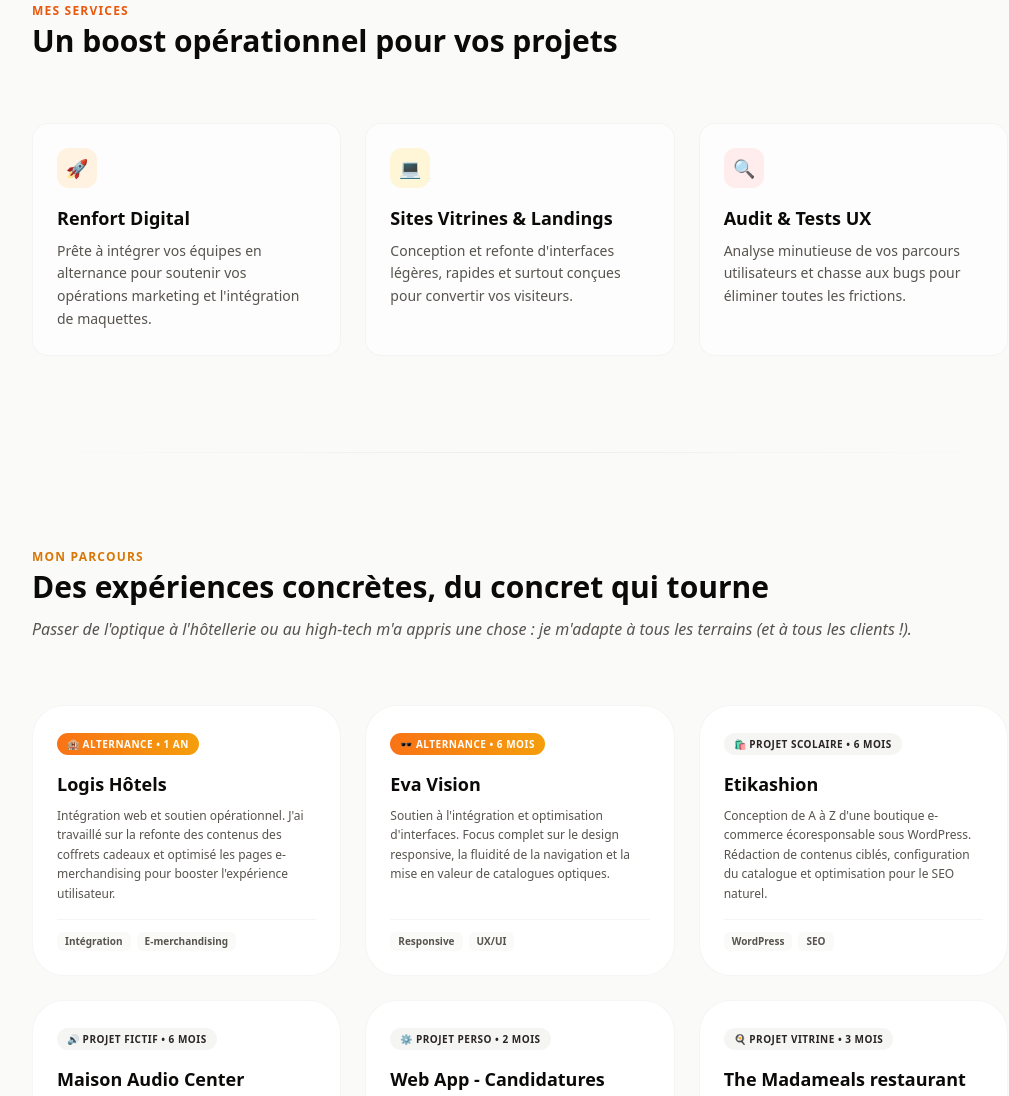
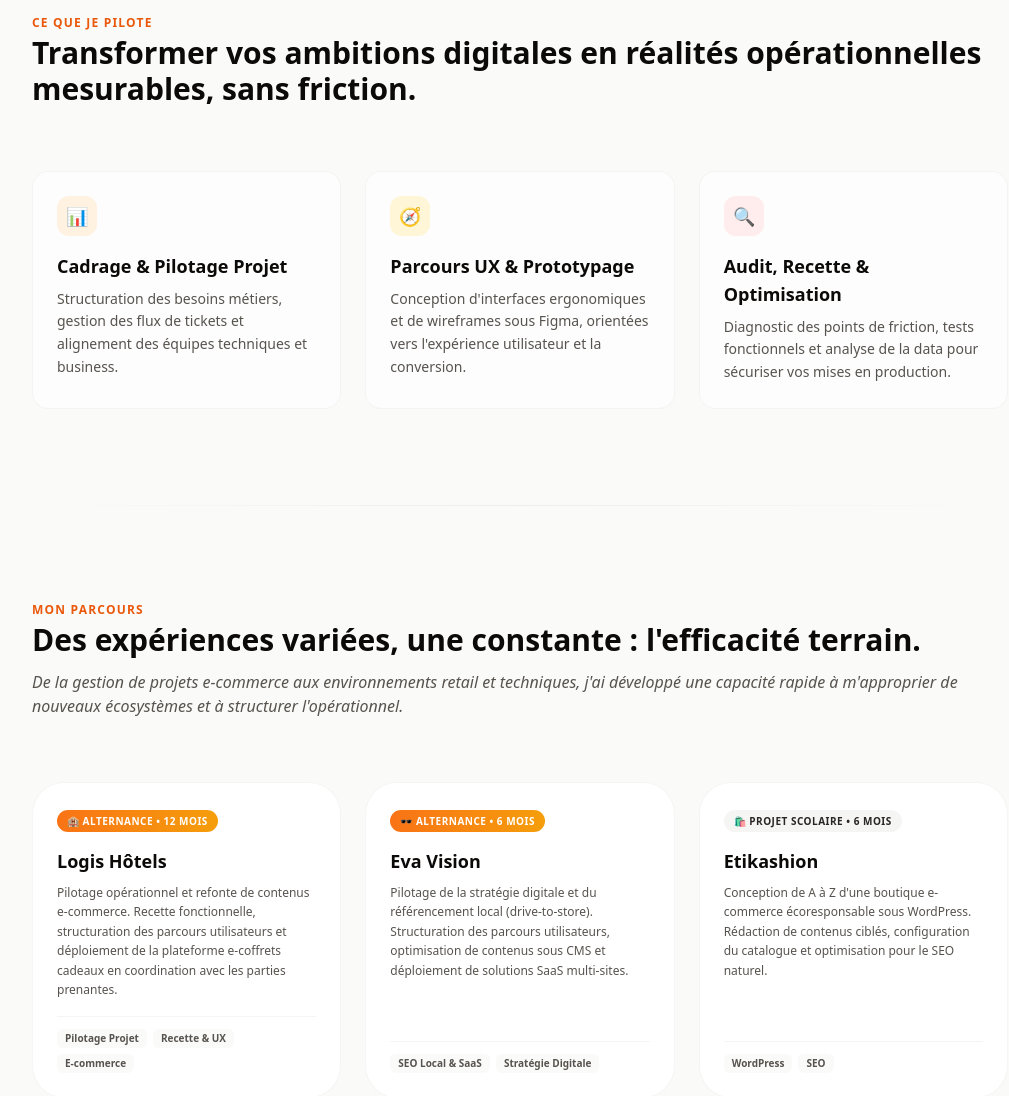
Before and after one commit to srcontact-ni/digital-boost, a plain HTML site: page index.html in a window 1280 px wide. Shown: the part 1382-2478 px from the top of the page, without its empty margins (120-1129 px from the left). Drawn offline with nearby package versions, Linux system fonts and the light colour scheme.

Commit message:
refonte contenus

```diff
--- a/index.html
+++ b/index.html
@@ -85,17 +85,17 @@
                         <span>⚡ Consultante Junior Transformation Digitale | Alternance 12 mois (Rythme 3 sem. / 1 sem.) </span>
                     </div>
                     <h1 class="text-4xl sm:text-5xl lg:text-6xl font-black text-stone-950 tracking-tight leading-[1.1] break-words">
-                        Transformer les ambitions digitales en réalité opérationnelle.<span class="text-transparent bg-clip-text bg-gradient-to-r from-orange-600 via-orange-500 to-amber-500">avec énergie</span>.
+                        Transformer les idées<span class="text-transparent bg-clip-text bg-gradient-to-r from-orange-600 via-orange-500 to-amber-500"> en impact réel</span>.
                     </h1>
                     <p class="text-base sm:text-lg text-stone-600 max-w-xl mx-auto md:mx-0 font-medium leading-relaxed">
                         Ici, pas de jargon marketing creux. Je conçois, structure et pilote vos projets digitaux de A à Z : intégration de maquettes UX/UI propres, optimisation de parcours utilisateurs et résolution de bugs.
                     </p>
                     <div class="flex flex-wrap justify-center md:justify-start gap-4 pt-2">
                         <a href="#projets" class="bg-gradient-to-r from-orange-500 to-orange-600 hover:from-orange-600 hover:to-orange-700 text-white font-bold px-6 py-3.5 rounded-full transition-all shadow-md shadow-orange-500/10 hover:-translate-y-0.5 hover:shadow-lg">
-                            Découvrir mes projets
+                            Explorer les projets
                         </a>
                         <a href="#services" class="bg-white/80 hover:bg-white text-stone-800 font-semibold px-6 py-3.5 rounded-full border border-stone-200/60 shadow-xs transition-all hover:-translate-y-0.5">
-                            Ce que je fais
+                            Comment j'interviens
                         </a>
                     </div>
                 </div>
@@ -144,13 +144,13 @@
 
                         <p class="text-stone-600 text-base sm:text-lg font-normal leading-relaxed text-justify md:text-left">
                             <span class="text-stone-950 font-black block mb-3 text-xl sm:text-2xl tracking-tight leading-snug">
-                                Double culture terrain, digital... et un tempérament <span class="text-transparent bg-clip-text bg-gradient-to-r from-orange-600 to-amber-500">100 % solaire</span>.
+                                Double culture terrain et digitale, et un tempérament <span class="text-transparent bg-clip-text bg-gradient-to-r from-orange-600 to-amber-500">100 % solaire</span>.
                             </span>
 
-                            Diplômée d'un BTS Négociation et Digitalisation de la Relation Client et d'un Bachelor Chef de Projet Digital, j'ai forgé mon sens du business dans le commerce multisectoriel.
+                            J'ai forgé mon sens du business dans le commerce multisectoriel avant de me spécialiser en gestion de projet digital. Mon rôle : traduire vos besoins opérationnels en solutions web concrètes, à travers une approche structurée et collaborative.
 
-                            <span class="block mt-4 text-stone-600 text-sm sm:text-base">
-                                Ma spécialisation en gestion de projet digital me permet de <span class="italic font-medium text-stone-950">traduire vos besoins commerciaux en solutions web concrètes</span> à travers une approche structurée, collaborative et toujours guidée par le goût du travail bien fait. L'énergie positive en prime !
+                            <span class="block mt-4 text-stone-600">
+                                Mon moteur ? <span class="italic font-medium text-stone-950">Une rigueur de pilotage, une obsession pour le terrain et une énergie cash</span> pour que chaque livrable fonctionne en vrai.
                             </span>
                         </p>
                     </div>
@@ -168,26 +168,31 @@
         <section id="services" class="py-24 relative z-10 w-full box-border">
             <div class="max-w-5xl mx-auto px-6">
 
-                <div class="max-w-2xl mb-16 text-center md:text-left">
-                    <p class="text-orange-600 font-extrabold text-xs tracking-widest uppercase">Mes Services</p>
-                    <h2 class="text-3xl font-black text-stone-950 mt-1">Un boost opérationnel pour vos projets</h2>
+                <div class="max-w-5xl mb-16 text-center md:text-left">
+                    <p class="text-orange-600 font-extrabold text-xs tracking-widest uppercase">Ce que je pilote</p>
+                    <h2 class="text-3xl font-black text-stone-950 mt-1">Transformer vos ambitions digitales en réalités opérationnelles mesurables, sans friction.</h2>
                 </div>
 
                 <div class="grid grid-cols-1 sm:grid-cols-2 md:grid-cols-3 gap-6">
+                    <!-- Service 1 -->
                     <div class="p-6 bg-white/60 backdrop-blur-xs rounded-2xl border border-stone-200/40 hover:border-orange-500/30 hover:shadow-xl hover:shadow-orange-500/5 transition-all duration-300 group">
-                        <div class="w-10 h-10 bg-orange-100/70 text-orange-600 rounded-xl flex items-center justify-center font-bold text-lg group-hover:scale-110 group-hover:bg-gradient-to-br group-hover:from-orange-500 group-hover:to-amber-400 group-hover:text-white transition-all duration-300">🚀</div>
-                        <h3 class="text-lg font-bold text-stone-950 mt-4 mb-2 group-hover:text-orange-600 transition-colors">Renfort Digital</h3>
-                        <p class="text-stone-600 text-sm leading-relaxed">Prête à intégrer vos équipes en alternance pour soutenir vos opérations marketing et l'intégration de maquettes.</p>
+                        <div class="w-10 h-10 bg-orange-100/70 text-orange-600 rounded-xl flex items-center justify-center font-bold text-lg group-hover:scale-110 group-hover:bg-gradient-to-br group-hover:from-orange-500 group-hover:to-amber-400 group-hover:text-white transition-all duration-300">📊</div>
+                        <h3 class="text-lg font-bold text-stone-950 mt-4 mb-2 group-hover:text-orange-600 transition-colors">Cadrage & Pilotage Projet</h3>
+                        <p class="text-stone-600 text-sm leading-relaxed">Structuration des besoins métiers, gestion des flux de tickets et alignement des équipes techniques et business.</p>
                     </div>
+
+                    <!-- Service 2 -->
                     <div class="p-6 bg-white/60 backdrop-blur-xs rounded-2xl border border-stone-200/40 hover:border-amber-500/30 hover:shadow-xl hover:shadow-amber-500/5 transition-all duration-300 group">
-                        <div class="w-10 h-10 bg-amber-100/70 text-amber-600 rounded-xl flex items-center justify-center font-bold text-lg group-hover:scale-110 group-hover:bg-gradient-to-br group-hover:from-amber-500 group-hover:to-orange-400 group-hover:text-white transition-all duration-300">💻</div>
-                        <h3 class="text-lg font-bold text-stone-950 mt-4 mb-2 group-hover:text-amber-600 transition-colors">Sites Vitrines & Landings</h3>
-                        <p class="text-stone-600 text-sm leading-relaxed">Conception et refonte d'interfaces légères, rapides et surtout conçues pour convertir vos visiteurs.</p>
+                        <div class="w-10 h-10 bg-amber-100/70 text-amber-600 rounded-xl flex items-center justify-center font-bold text-lg group-hover:scale-110 group-hover:bg-gradient-to-br group-hover:from-amber-500 group-hover:to-orange-400 group-hover:text-white transition-all duration-300">🧭</div>
+                        <h3 class="text-lg font-bold text-stone-950 mt-4 mb-2 group-hover:text-amber-600 transition-colors">Parcours UX & Prototypage</h3>
+                        <p class="text-stone-600 text-sm leading-relaxed">Conception d'interfaces ergonomiques et de wireframes sous Figma, orientées vers l'expérience utilisateur et la conversion.</p>
                     </div>
+
+                    <!-- Service 3 -->
                     <div class="p-6 bg-white/60 backdrop-blur-xs rounded-2xl border border-stone-200/40 hover:border-rose-500/30 hover:shadow-xl hover:shadow-rose-500/5 transition-all duration-300 group">
                         <div class="w-10 h-10 bg-rose-100/70 text-rose-600 rounded-xl flex items-center justify-center font-bold text-lg group-hover:scale-110 group-hover:bg-gradient-to-br group-hover:from-rose-500 group-hover:to-orange-400 group-hover:text-white transition-all duration-300">🔍</div>
-                        <h3 class="text-lg font-bold text-stone-950 mt-4 mb-2 group-hover:text-rose-600 transition-colors">Audit & Tests UX</h3>
-                        <p class="text-stone-600 text-sm leading-relaxed">Analyse minutieuse de vos parcours utilisateurs et chasse aux bugs pour éliminer toutes les frictions.</p>
+                        <h3 class="text-lg font-bold text-stone-950 mt-4 mb-2 group-hover:text-rose-600 transition-colors">Audit, Recette & Optimisation</h3>
+                        <p class="text-stone-600 text-sm leading-relaxed">Diagnostic des points de friction, tests fonctionnels et analyse de la data pour sécuriser vos mises en production.</p>
                     </div>
                 </div>
 
@@ -203,11 +208,11 @@
         <section id="projets" class="py-24 relative z-10 w-full box-border">
             <div class="max-w-5xl mx-auto px-6">
 
-                <div class="mb-16 text-center md:text-left">
-                    <p class="text-amber-600 font-extrabold text-xs tracking-widest uppercase">Mon Parcours</p>
-                    <h2 class="text-3xl font-black text-stone-950 mt-1">Des expériences concrètes, du concret qui tourne</h2>
-                    <p class="text-stone-600 text-sm md:text-base italic mt-3 max-w-full leading-relaxed">
-                        Passer de l'optique à l'hôtellerie ou au high-tech m'a appris une chose : je m'adapte à tous les terrains (et à tous les clients !).
+                <div class="mb-16 text-center md:text-left max-w-5xl">
+                    <p class="text-orange-600 font-extrabold text-xs tracking-widest uppercase">Mon Parcours</p>
+                    <h2 class="text-3xl font-black text-stone-950 mt-1">Des expériences variées, une constante : l'efficacité terrain.</h2>
+                    <p class="text-stone-600 text-sm md:text-base italic mt-3 leading-relaxed">
+                        De la gestion de projets e-commerce aux environnements retail et techniques, j'ai développé une capacité rapide à m'approprier de nouveaux écosystèmes et à structurer l'opérationnel.
                     </p>
                 </div>
 
@@ -216,16 +221,17 @@
                     <a href="https://srcontact-ni.github.io/digital-boost/logishotels" class="bg-white p-6 rounded-[32px] border border-stone-200/40 shadow-xs hover:shadow-xl hover:shadow-orange-500/5 hover:border-orange-500/20 hover:-translate-y-1 transition-all duration-300 flex flex-col justify-between group">
                         <div>
                             <div class="mb-4">
-                                <span class="text-[10px] bg-gradient-to-r from-orange-500 to-amber-500 text-white font-extrabold px-2.5 py-1 rounded-full uppercase tracking-wider">🏨 Alternance • 1 an</span>
+                                <span class="text-[10px] bg-gradient-to-r from-orange-500 to-amber-500 text-white font-extrabold px-2.5 py-1 rounded-full uppercase tracking-wider">🏨 Alternance • 12 mois</span>
                             </div>
                             <h3 class="text-lg font-black text-stone-950 mb-2 group-hover:text-orange-600 transition-colors">Logis Hôtels</h3>
                             <p class="text-stone-600 text-xs leading-relaxed mb-4">
-                                Intégration web et soutien opérationnel. J'ai travaillé sur la refonte des contenus des coffrets cadeaux et optimisé les pages e-merchandising pour booster l'expérience utilisateur.
+                                Pilotage opérationnel et refonte de contenus e-commerce. Recette fonctionnelle, structuration des parcours utilisateurs et déploiement de la plateforme e-coffrets cadeaux en coordination avec les parties prenantes.
                             </p>
                         </div>
                         <div class="flex flex-wrap gap-1.5 pt-3 border-t border-stone-100">
-                            <span class="text-[10px] font-semibold bg-stone-50 text-stone-600 px-2 py-0.5 rounded-md group-hover:bg-orange-50 group-hover:text-orange-600 transition-colors">Intégration</span>
-                            <span class="text-[10px] font-semibold bg-stone-50 text-stone-600 px-2 py-0.5 rounded-md group-hover:bg-orange-50 group-hover:text-orange-600 transition-colors">E-merchandising</span>
+                            <span class="text-[10px] font-semibold bg-stone-50 text-stone-600 px-2 py-0.5 rounded-md group-hover:bg-orange-50 group-hover:text-orange-600 transition-colors">Pilotage Projet</span>
+                            <span class="text-[10px] font-semibold bg-stone-50 text-stone-600 px-2 py-0.5 rounded-md group-hover:bg-orange-50 group-hover:text-orange-600 transition-colors">Recette & UX</span>
+                            <span class="text-[10px] font-semibold bg-stone-50 text-stone-600 px-2 py-0.5 rounded-md group-hover:bg-orange-50 group-hover:text-orange-600 transition-colors">E-commerce</span>
                         </div>
                     </a>
 
@@ -236,12 +242,12 @@
                             </div>
                             <h3 class="text-lg font-black text-stone-950 mb-2 group-hover:text-orange-600 transition-colors">Eva Vision</h3>
                             <p class="text-stone-600 text-xs leading-relaxed mb-4">
-                                Soutien à l'intégration et optimisation d'interfaces. Focus complet sur le design responsive, la fluidité de la navigation et la mise en valeur de catalogues optiques.
+                                Pilotage de la stratégie digitale et du référencement local (drive-to-store). Structuration des parcours utilisateurs, optimisation de contenus sous CMS et déploiement de solutions SaaS multi-sites.
                             </p>
                         </div>
                         <div class="flex flex-wrap gap-1.5 pt-3 border-t border-stone-100">
-                            <span class="text-[10px] font-semibold bg-stone-50 text-stone-600 px-2 py-0.5 rounded-md group-hover:bg-orange-50 group-hover:text-orange-600 transition-colors">Responsive</span>
-                            <span class="text-[10px] font-semibold bg-stone-50 text-stone-600 px-2 py-0.5 rounded-md group-hover:bg-orange-50 group-hover:text-orange-600 transition-colors">UX/UI</span>
+                            <span class="text-[10px] font-semibold bg-stone-50 text-stone-600 px-2 py-0.5 rounded-md group-hover:bg-orange-50 group-hover:text-orange-600 transition-colors">SEO Local & SaaS</span>
+                            <span class="text-[10px] font-semibold bg-stone-50 text-stone-600 px-2 py-0.5 rounded-md group-hover:bg-orange-50 group-hover:text-orange-600 transition-colors">Stratégie Digitale</span>
                         </div>
                     </a>
 
```
